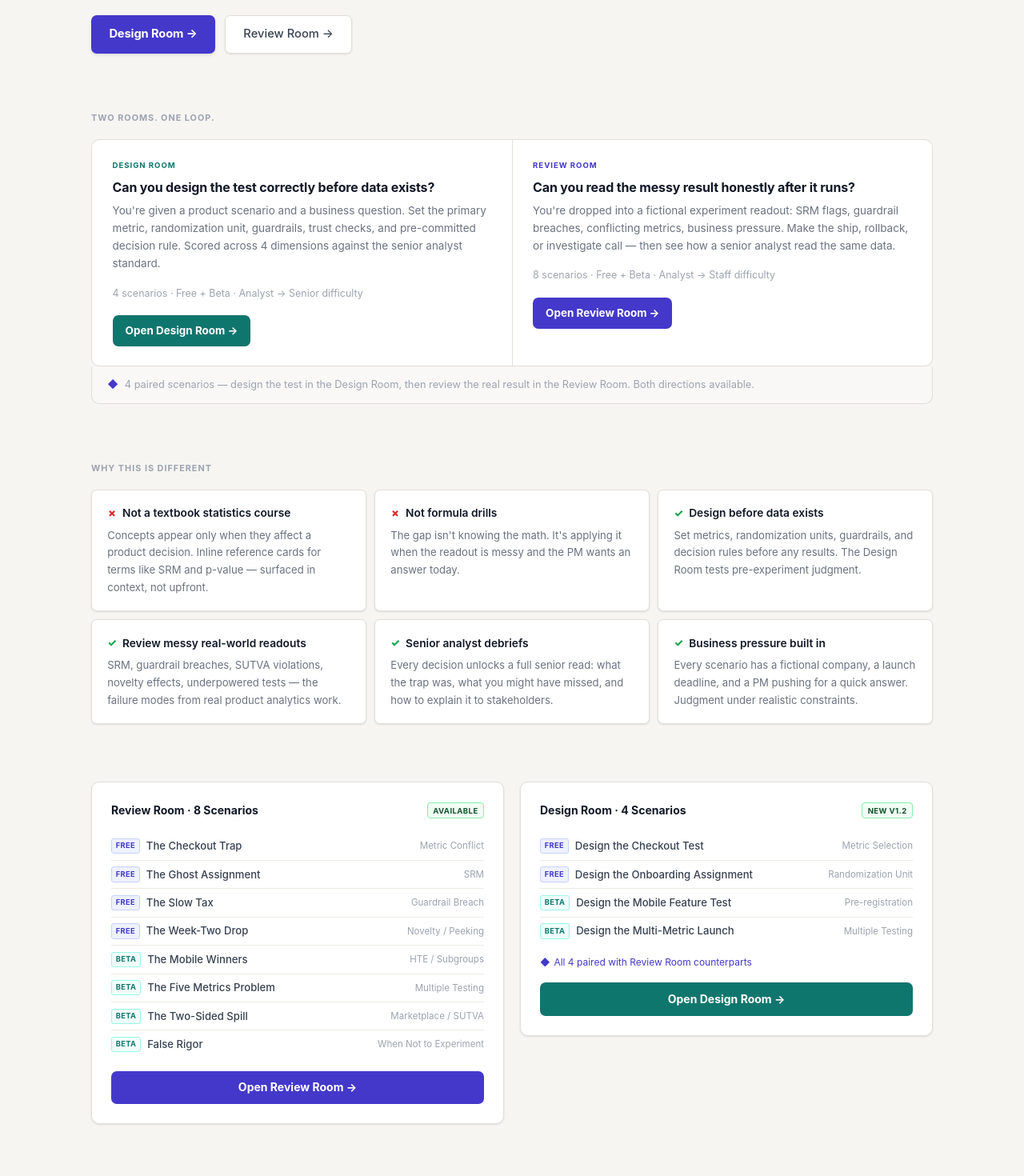
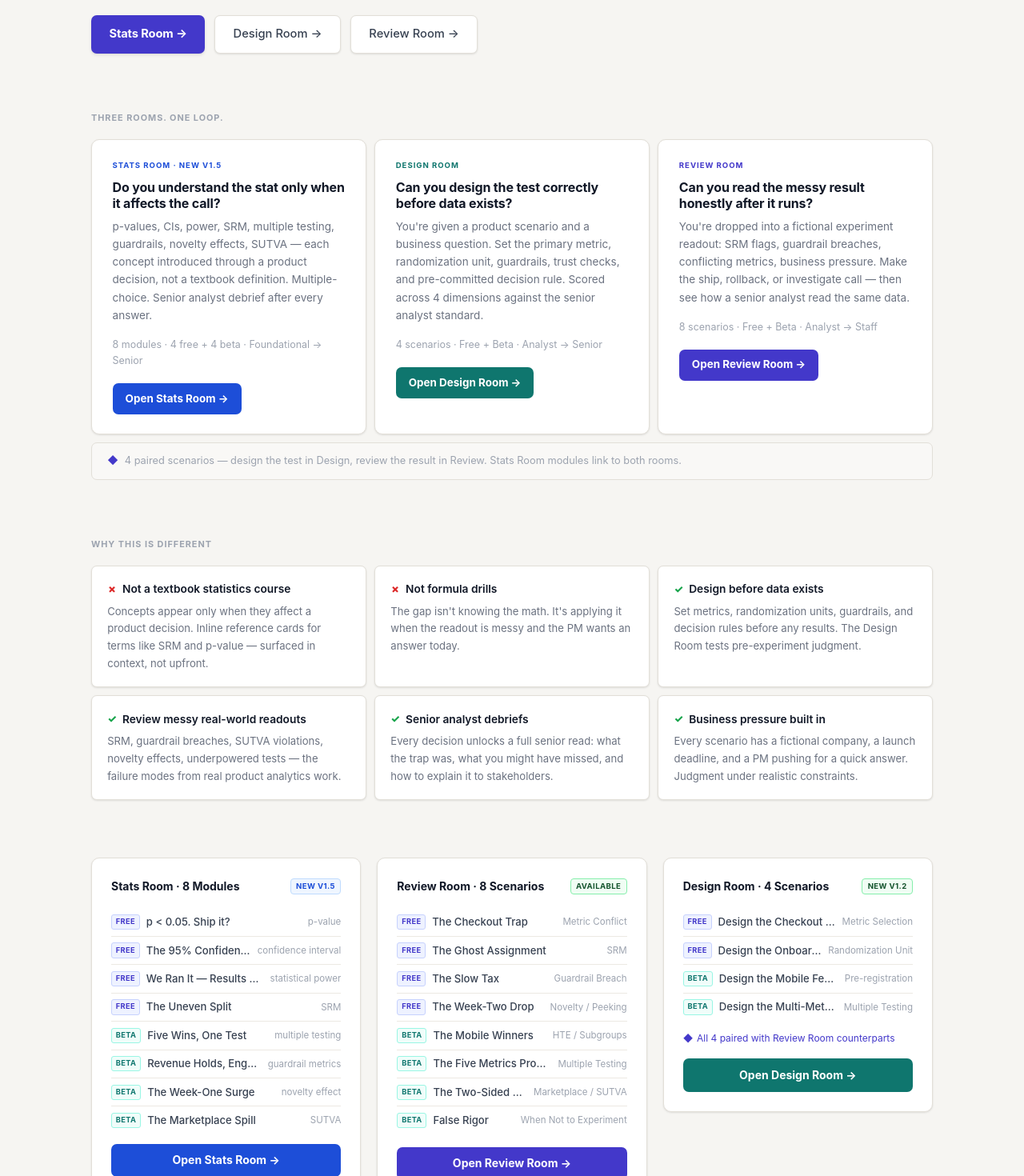
Before and after one commit to SidharthKriplani/experimentation-systems-lab, a React (Vite) app: page / in a window 1280 px wide. Shown: the part 440-1910 px from the top of the page at 80% size. Built offline with nearby package versions, Linux system fonts and the light colour scheme.

Commit message:
V1.5: Add Stats Room MVP to Product Analytics Lab

```diff
--- a/src/pages/Home.jsx
+++ b/src/pages/Home.jsx
@@ -11,7 +11,7 @@ export function Home({ onNavigate, onStartScenario }) {
           marginBottom: '1.75rem', fontSize: '0.7rem', color: 'var(--accent)', fontWeight: 600,
           letterSpacing: '0.02em',
         }}>
-          Product Analytics Lab · V1.2
+          Product Analytics Lab · V1.5
         </div>
 
         <h1 style={{
@@ -44,12 +44,24 @@ export function Home({ onNavigate, onStartScenario }) {
 
         <div style={{ display: 'flex', gap: '0.75rem', flexWrap: 'wrap' }}>
           <button
-            onClick={() => onNavigate('design')}
+            onClick={() => onNavigate('stats')}
             style={{
               background: 'var(--accent)', color: '#fff', border: 'none',
               borderRadius: 'var(--radius)', padding: '0.7rem 1.4rem',
               fontWeight: 700, fontSize: '0.92rem', cursor: 'pointer',
               letterSpacing: '-0.01em', boxShadow: 'var(--shadow)',
+            }}
+          >
+            Stats Room →
+          </button>
+          <button
+            onClick={() => onNavigate('design')}
+            style={{
+              background: 'var(--surface)', color: 'var(--text-secondary)',
+              border: '1px solid var(--border)',
+              borderRadius: 'var(--radius)', padding: '0.7rem 1.4rem',
+              fontWeight: 500, fontSize: '0.92rem', cursor: 'pointer',
+              boxShadow: 'var(--shadow-sm)',
             }}
           >
             Design Room →
@@ -69,20 +81,53 @@ export function Home({ onNavigate, onStartScenario }) {
         </div>
       </div>
 
-      {/* ── The two rooms ────────────────────────────────────────────────── */}
+      {/* ── Three rooms ──────────────────────────────────────────────────── */}
       <div style={{ marginBottom: '4.5rem' }}>
-        <div className="label-caps" style={{ marginBottom: '1.1rem' }}>Two rooms. One loop.</div>
+        <div className="label-caps" style={{ marginBottom: '1.1rem' }}>Three rooms. One loop.</div>
         <div style={{
           display: 'grid',
-          gridTemplateColumns: 'repeat(auto-fit, minmax(300px, 1fr))',
-          gap: '1px',
-          background: 'var(--border)',
-          border: '1px solid var(--border)',
-          borderRadius: 'var(--radius-lg)',
-          overflow: 'hidden',
+          gridTemplateColumns: 'repeat(auto-fit, minmax(280px, 1fr))',
+          gap: '0.65rem',
         }}>
+          {/* Stats Room */}
+          <div style={{
+            background: 'var(--surface)', border: '1px solid var(--border)',
+            borderRadius: 'var(--radius-lg)', padding: '1.5rem 1.6rem',
+            boxShadow: 'var(--shadow-sm)',
+          }}>
+            <div style={{
+              fontSize: '0.6rem', fontWeight: 700, textTransform: 'uppercase', letterSpacing: '0.1em',
+              color: 'var(--blue-text)', marginBottom: '0.6rem',
+            }}>Stats Room · New V1.5</div>
+            <h3 style={{ fontSize: '1rem', fontWeight: 700, color: 'var(--text)', margin: '0 0 0.5rem', letterSpacing: '-0.01em' }}>
+              Do you understand the stat only when it affects the call?
+            </h3>
+            <p style={{ fontSize: '0.845rem', color: 'var(--text-muted)', lineHeight: 1.65, margin: '0 0 1rem' }}>
+              p-values, CIs, power, SRM, multiple testing, guardrails, novelty effects, SUTVA —
+              each concept introduced through a product decision, not a textbook definition.
+              Multiple-choice. Senior analyst debrief after every answer.
+            </p>
+            <div style={{ fontSize: '0.78rem', color: 'var(--text-dim)', marginBottom: '1.1rem' }}>
+              8 modules · 4 free + 4 beta · Foundational → Senior
+            </div>
+            <button
+              onClick={() => onNavigate('stats')}
+              style={{
+                background: 'var(--blue-text)', color: '#fff', border: 'none',
+                borderRadius: 'var(--radius)', padding: '0.55rem 1rem',
+                fontWeight: 700, fontSize: '0.84rem', cursor: 'pointer',
+              }}
+            >
+              Open Stats Room →
+            </button>
+          </div>
+
           {/* Design Room */}
-          <div style={{ background: 'var(--surface)', padding: '1.5rem 1.6rem' }}>
+          <div style={{
+            background: 'var(--surface)', border: '1px solid var(--border)',
+            borderRadius: 'var(--radius-lg)', padding: '1.5rem 1.6rem',
+            boxShadow: 'var(--shadow-sm)',
+          }}>
             <div style={{
               fontSize: '0.6rem', fontWeight: 700, textTransform: 'uppercase', letterSpacing: '0.1em',
               color: 'var(--teal)', marginBottom: '0.6rem',
@@ -96,7 +141,7 @@ export function Home({ onNavigate, onStartScenario }) {
               Scored across 4 dimensions against the senior analyst standard.
             </p>
             <div style={{ fontSize: '0.78rem', color: 'var(--text-dim)', marginBottom: '1.1rem' }}>
-              4 scenarios · Free + Beta · Analyst → Senior difficulty
+              4 scenarios · Free + Beta · Analyst → Senior
             </div>
             <button
               onClick={() => onNavigate('design')}
@@ -111,7 +156,11 @@ export function Home({ onNavigate, onStartScenario }) {
           </div>
 
           {/* Review Room */}
-          <div style={{ background: 'var(--surface)', padding: '1.5rem 1.6rem' }}>
+          <div style={{
+            background: 'var(--surface)', border: '1px solid var(--border)',
+            borderRadius: 'var(--radius-lg)', padding: '1.5rem 1.6rem',
+            boxShadow: 'var(--shadow-sm)',
+          }}>
             <div style={{
               fontSize: '0.6rem', fontWeight: 700, textTransform: 'uppercase', letterSpacing: '0.1em',
               color: 'var(--accent)', marginBottom: '0.6rem',
@@ -125,7 +174,7 @@ export function Home({ onNavigate, onStartScenario }) {
               or investigate call — then see how a senior analyst read the same data.
             </p>
             <div style={{ fontSize: '0.78rem', color: 'var(--text-dim)', marginBottom: '1.1rem' }}>
-              8 scenarios · Free + Beta · Analyst → Staff difficulty
+              8 scenarios · Free + Beta · Analyst → Staff
             </div>
             <button
               onClick={() => onNavigate('browser')}
@@ -142,18 +191,16 @@ export function Home({ onNavigate, onStartScenario }) {
 
         {/* Loop callout */}
         <div style={{
-          marginTop: '1px',
+          marginTop: '0.65rem',
           background: 'var(--surface-2)',
           border: '1px solid var(--border)',
-          borderTop: 'none',
-          borderBottomLeftRadius: 'var(--radius-lg)',
-          borderBottomRightRadius: 'var(--radius-lg)',
+          borderRadius: 'var(--radius)',
           padding: '0.75rem 1.2rem',
           fontSize: '0.8rem', color: 'var(--text-dim)',
           display: 'flex', alignItems: 'center', gap: '0.5rem',
         }}>
           <span style={{ color: 'var(--accent)', fontWeight: 700 }}>◆</span>
-          4 paired scenarios — design the test in the Design Room, then review the real result in the Review Room. Both directions available.
+          4 paired scenarios — design the test in Design, review the result in Review. Stats Room modules link to both rooms.
         </div>
       </div>
 
@@ -217,11 +264,70 @@ export function Home({ onNavigate, onStartScenario }) {
       {/* ── Scenario list ──────────────────────────────────────────────── */}
       <div style={{
         display: 'grid',
-        gridTemplateColumns: 'repeat(auto-fit, minmax(300px, 1fr))',
+        gridTemplateColumns: 'repeat(auto-fit, minmax(280px, 1fr))',
         gap: '1.25rem',
         marginBottom: '4.5rem',
         alignItems: 'start',
       }}>
+
+        {/* Stats Room modules */}
+        <div style={{
+          background: 'var(--surface)', border: '1px solid var(--border)',
+          borderRadius: 'var(--radius-lg)', padding: '1.5rem',
+          boxShadow: 'var(--shadow-sm)',
+        }}>
+          <div style={{ display: 'flex', alignItems: 'center', justifyContent: 'space-between', marginBottom: '1rem' }}>
+            <span style={{ fontWeight: 700, fontSize: '0.875rem', color: 'var(--text)' }}>
+              Stats Room · 8 Modules
+            </span>
+            <span style={{
+              fontSize: '0.6rem', fontWeight: 700, color: 'var(--blue-text)',
+              background: 'var(--blue-bg)', border: '1px solid var(--blue-border)',
+              borderRadius: '4px', padding: '0.1rem 0.4rem', letterSpacing: '0.04em',
+            }}>NEW V1.5</span>
+          </div>
+          <div style={{ display: 'flex', flexDirection: 'column', marginBottom: '0.75rem' }}>
+            {[
+              ['Free', 'p < 0.05. Ship it?', 'p-value'],
+              ['Free', 'The 95% Confidence Trap', 'confidence interval'],
+              ['Free', 'We Ran It — Results Were Flat', 'statistical power'],
+              ['Free', 'The Uneven Split', 'SRM'],
+              ['Beta', 'Five Wins, One Test', 'multiple testing'],
+              ['Beta', 'Revenue Holds, Engagement Tanks', 'guardrail metrics'],
+              ['Beta', 'The Week-One Surge', 'novelty effect'],
+              ['Beta', 'The Marketplace Spill', 'SUTVA'],
+            ].map(([tier, title, concept], i) => (
+              <div key={i} style={{
+                display: 'flex', alignItems: 'center', gap: '0.5rem',
+                padding: '0.42rem 0',
+                borderBottom: i < 7 ? '1px solid var(--border-subtle)' : 'none',
+                fontSize: '0.82rem',
+              }}>
+                <span style={{
+                  fontSize: '0.58rem', fontWeight: 700,
+                  color: tier === 'Free' ? 'var(--accent)' : 'var(--teal)',
+                  background: tier === 'Free' ? 'var(--accent-bg)' : 'var(--teal-bg)',
+                  border: `1px solid ${tier === 'Free' ? 'var(--accent-border)' : 'var(--teal-border)'}`,
+                  borderRadius: '3px', padding: '0.08rem 0.3rem',
+                  whiteSpace: 'nowrap', flexShrink: 0, textTransform: 'uppercase', letterSpacing: '0.04em',
+                }}>{tier}</span>
+                <span style={{ color: 'var(--text-secondary)', fontWeight: 500, flex: 1, minWidth: 0, overflow: 'hidden', textOverflow: 'ellipsis', whiteSpace: 'nowrap' }}>{title}</span>
+                <span style={{ color: 'var(--text-dim)', whiteSpace: 'nowrap', fontSize: '0.72rem', flexShrink: 0 }}>{concept}</span>
+              </div>
+            ))}
+          </div>
+          <button
+            onClick={() => onNavigate('stats')}
+            style={{
+              width: '100%',
+              background: 'var(--blue-text)', color: '#fff', border: 'none',
+              borderRadius: 'var(--radius)', padding: '0.6rem',
+              fontWeight: 700, fontSize: '0.875rem', cursor: 'pointer',
+            }}
+          >
+            Open Stats Room →
+          </button>
+        </div>
 
         {/* Review Room scenarios */}
         <div style={{
@@ -352,8 +458,8 @@ export function Home({ onNavigate, onStartScenario }) {
           {[
             { v: 'V1',   desc: 'Experiment Review Room · 8 scenarios · Free + Beta',          done: true,  current: false },
             { v: 'V1.1', desc: 'Judgment Bank · 50-scenario architecture · theme system',      done: true,  current: false },
-            { v: 'V1.2', desc: 'Product Analytics Lab · Design Room · 14 concept cards',       done: false, current: true  },
-            { v: 'V1.5', desc: 'Stats Room MVP · more Review + Design scenarios · CUPED',      done: false, current: false },
+            { v: 'V1.2', desc: 'Product Analytics Lab · Design Room · 14 concept cards',       done: true,  current: false },
+            { v: 'V1.5', desc: 'Stats Room MVP · 8 modules · p-value to SUTVA',                done: false, current: true  },
             { v: 'V2',   desc: 'KPI Playground · metric tradeoff simulator',                   done: false, current: false },
             { v: 'V2.5', desc: 'RCA Room · root cause analysis cases',                         done: false, current: false },
           ].map(({ v, desc, done, current }) => (
--- a/src/pages/JudgmentBank.jsx
+++ b/src/pages/JudgmentBank.jsx
@@ -5,9 +5,10 @@ import { statsModules } from '../data/statsModules.js';
 import { plannedScenarios, SCENARIO_FAMILIES } from '../data/scenarioBank.js';
 
 const DIFFICULTY_COLORS = {
-  analyst: { color: 'var(--blue-text)', bg: 'var(--blue-bg)', border: 'var(--blue-border)' },
-  senior:  { color: 'var(--yellow)',    bg: 'var(--yellow-bg)', border: 'var(--yellow-border)' },
-  staff:   { color: 'var(--purple)',    bg: 'var(--purple-bg)', border: 'var(--purple-border)' },
+  foundational: { color: 'var(--blue-text)', bg: 'var(--blue-bg)', border: 'var(--blue-border)' },
+  analyst:      { color: 'var(--blue-text)', bg: 'var(--blue-bg)', border: 'var(--blue-border)' },
+  senior:       { color: 'var(--yellow)',    bg: 'var(--yellow-bg)', border: 'var(--yellow-border)' },
+  staff:        { color: 'var(--purple)',    bg: 'var(--purple-bg)', border: 'var(--purple-border)' },
 };
 
 function DiffBadge({ difficulty }) {
@@ -171,6 +172,61 @@ function DesignCard({ scenario, onClick }) {
   );
 }
 
+function StatsCard({ module, onClick }) {
+  return (
+    <div
+      onClick={() => onClick(module.id)}
+      style={{
+        background: 'var(--surface)',
+        border: '1px solid var(--border)',
+        borderRadius: 'var(--radius)',
+        padding: '0.95rem 1rem',
+        cursor: 'pointer',
+        transition: 'border-color 0.13s, box-shadow 0.13s',
+        boxShadow: 'var(--shadow-sm)',
+      }}
+      onMouseEnter={e => {
+        e.currentTarget.style.borderColor = 'var(--blue-border)';
+        e.currentTarget.style.boxShadow = '0 0 0 3px var(--blue-bg)';
+      }}
+      onMouseLeave={e => {
+        e.currentTarget.style.borderColor = 'var(--border)';
+        e.currentTarget.style.boxShadow = 'var(--shadow-sm)';
+      }}
+    >
+      <div style={{ display: 'flex', alignItems: 'flex-start', justifyContent: 'space-between', gap: '0.5rem', marginBottom: '0.4rem' }}>
+        <span style={{ fontWeight: 700, fontSize: '0.875rem', color: 'var(--text)', lineHeight: 1.3, flex: 1 }}>
+          {module.title}
+        </span>
+        <div style={{ display: 'flex', gap: '0.3rem', flexShrink: 0, flexWrap: 'wrap', justifyContent: 'flex-end' }}>
+          <span style={{
+            fontSize: '0.6rem', fontWeight: 700,
+            color: '#fff',
+            background: module.isFree ? 'var(--accent)' : 'var(--teal)',
+            borderRadius: 'var(--radius-sm)', padding: '0.12rem 0.4rem',
+            textTransform: 'uppercase', letterSpacing: '0.04em',
+          }}>{module.isFree ? 'Free' : 'Beta'}</span>
+        </div>
+      </div>
+      <p style={{ fontSize: '0.775rem', color: 'var(--text-muted)', margin: '0 0 0.55rem', lineHeight: 1.5 }}>
+        {module.situation?.context?.length > 90
+          ? module.situation.context.slice(0, 90) + '…'
+          : module.situation?.context}
+      </p>
+      <div style={{ display: 'flex', flexWrap: 'wrap', gap: '0.3rem', alignItems: 'center' }}>
+        <DiffBadge difficulty={module.difficulty} />
+        <span style={{
+          fontSize: '0.6rem', color: 'var(--text-dim)',
+          background: 'var(--surface-2)', border: '1px solid var(--border-subtle)',
+          borderRadius: 'var(--radius-sm)', padding: '0.1rem 0.4rem',
+          textTransform: 'uppercase', letterSpacing: '0.03em',
+        }}>{module.concept}</span>
+        <span style={{ marginLeft: 'auto', fontSize: '0.7rem', color: 'var(--blue-text)', fontWeight: 700 }}>⊕ Stats</span>
+      </div>
+    </div>
+  );
+}
+
 export function JudgmentBank({ onNavigate }) {
   const [roomFilter, setRoomFilter] = useState('all');
   const [familyFilter, setFamilyFilter] = useState('all');
@@ -198,10 +254,19 @@ export function JudgmentBank({ onNavigate }) {
     room: 'design',
   }));
 
-  const allPlayable = [...reviewCards, ...designCards];
+  const statsCards = statsModules.map(m => ({
+    ...m,
+    status: 'playable',
+    room: 'stats',
+    scenarioFamily: m.concept,
+    subtitle: m.situation?.context?.slice(0, 90) + '…',
+  }));
+
+  const allPlayable = [...statsCards, ...reviewCards, ...designCards];
   const allCards = [...allPlayable, ...plannedScenarios.map(s => ({ ...s, room: 'planned' }))];
 
   const filtered = allCards.filter(s => {
+    if (roomFilter === 'stats' && s.room !== 'stats') return false;
     if (roomFilter === 'review' && s.room !== 'review') return false;
     if (roomFilter === 'design' && s.room !== 'design') return false;
     if (roomFilter === 'planned' && s.room !== 'planned') return false;
@@ -226,7 +291,9 @@ export function JudgmentBank({ onNavigate }) {
   );
 
   function handleCardClick(card) {
-    if (card.room === 'review') {
+    if (card.room === 'stats') {
+      onNavigate('stats');
+    } else if (card.room === 'review') {
       onNavigate('browser');
     } else if (card.room === 'design') {
       onNavigate('design');
@@ -242,7 +309,7 @@ export function JudgmentBank({ onNavigate }) {
           Judgment Bank
         </h1>
         <p style={{ color: 'var(--text-muted)', fontSize: '0.9rem', lineHeight: 1.65, marginBottom: '0.75rem' }}>
-          50+ scenarios across Design and Review rooms. Each case teaches one decision trap from real product analytics work.
+          Stats, Design, and Review rooms. Each case teaches one decision trap from real product analytics work.
         </p>
         <div style={{
           background: 'var(--surface)', border: '1px solid var(--border)',
@@ -250,9 +317,9 @@ export function JudgmentBank({ onNavigate }) {
           padding: '0.7rem 0.875rem',
           fontSize: '0.82rem', color: 'var(--text-muted)', lineHeight: 1.6,
         }}>
-          <strong style={{ color: 'var(--text)', fontWeight: 600 }}>12 playable now</strong> — 8 Review Room + 4 Design Room.
-          {' '}Paired scenarios (◆) appear in both rooms.
-          Roadmap cards ship with V1.5 and V2.
+          <strong style={{ color: 'var(--text)', fontWeight: 600 }}>20 playable now</strong> — 8 Stats + 8 Review + 4 Design.
+          {' '}Paired scenarios (◆) appear in both Design and Review rooms.
+          Roadmap cards ship in V2+.
         </div>
       </div>
 
@@ -260,8 +327,9 @@ export function JudgmentBank({ onNavigate }) {
       <div style={{ display: 'flex', flexWrap: 'wrap', gap: '0.5rem', marginBottom: '0.75rem', alignItems: 'center' }}>
 
         {/* Room filter */}
-        <div style={{ display: 'flex', gap: '0.25rem' }}>
+        <div style={{ display: 'flex', gap: '0.25rem', flexWrap: 'wrap' }}>
           <FilterBtn active={roomFilter === 'all'} onClick={() => setRoomFilter('all')}>All rooms</FilterBtn>
+          <FilterBtn active={roomFilter === 'stats'} onClick={() => setRoomFilter('stats')}>⊕ Stats ({statsCards.length})</FilterBtn>
           <FilterBtn active={roomFilter === 'review'} onClick={() => setRoomFilter('review')}>▶ Review ({reviewCards.length})</FilterBtn>
           <FilterBtn active={roomFilter === 'design'} onClick={() => setRoomFilter('design')}>✏ Design ({designCards.length})</FilterBtn>
           <FilterBtn active={roomFilter === 'planned'} onClick={() => setRoomFilter('planned')}>Roadmap ({plannedScenarios.length})</FilterBtn>
@@ -270,8 +338,9 @@ export function JudgmentBank({ onNavigate }) {
         <div style={{ width: '1px', height: '20px', background: 'var(--border)' }} />
 
         {/* Difficulty */}
-        <div style={{ display: 'flex', gap: '0.25rem' }}>
+        <div style={{ display: 'flex', gap: '0.25rem', flexWrap: 'wrap' }}>
           <FilterBtn active={diffFilter === 'all'} onClick={() => setDiffFilter('all')}>All levels</FilterBtn>
+          <FilterBtn active={diffFilter === 'foundational'} onClick={() => setDiffFilter('foundational')}>Foundational</FilterBtn>
           <FilterBtn active={diffFilter === 'analyst'} onClick={() => setDiffFilter('analyst')}>Analyst</FilterBtn>
           <FilterBtn active={diffFilter === 'senior'} onClick={() => setDiffFilter('senior')}>Senior</FilterBtn>
           <FilterBtn active={diffFilter === 'staff'} onClick={() => setDiffFilter('staff')}>Staff</FilterBtn>
@@ -312,6 +381,9 @@ export function JudgmentBank({ onNavigate }) {
         marginBottom: '3rem',
       }}>
         {filtered.map(s => {
+          if (s.room === 'stats') {
+            return <StatsCard key={`stats-${s.id}`} module={s} onClick={() => onNavigate('stats')} />;
+          }
           if (s.room === 'design') {
             return <DesignCard key={`design-${s.id}`} scenario={s} onClick={() => onNavigate('design')} />;
           }
```
Also changed, not shown: src/pages/About.jsx (+8 -6 lines).
